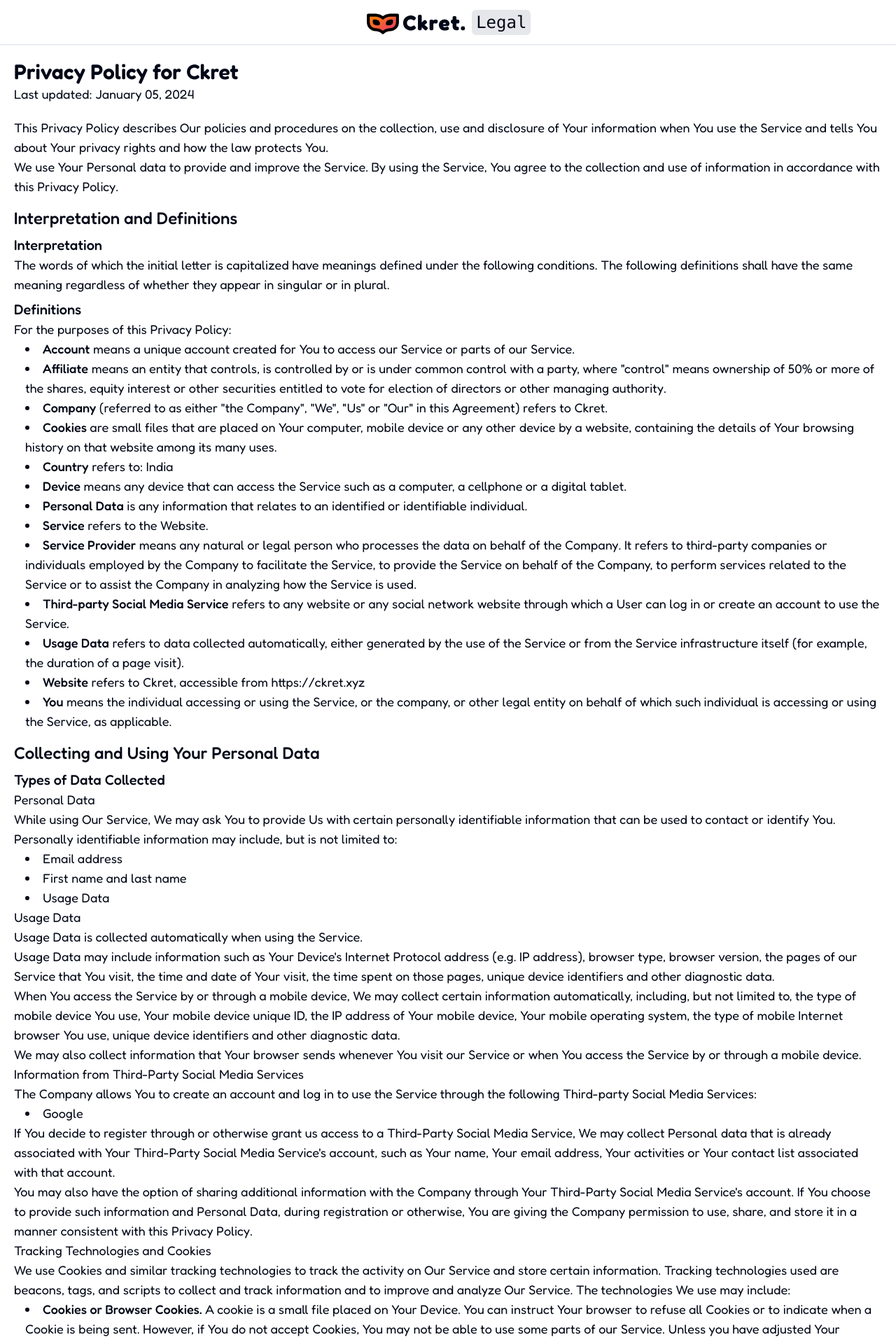
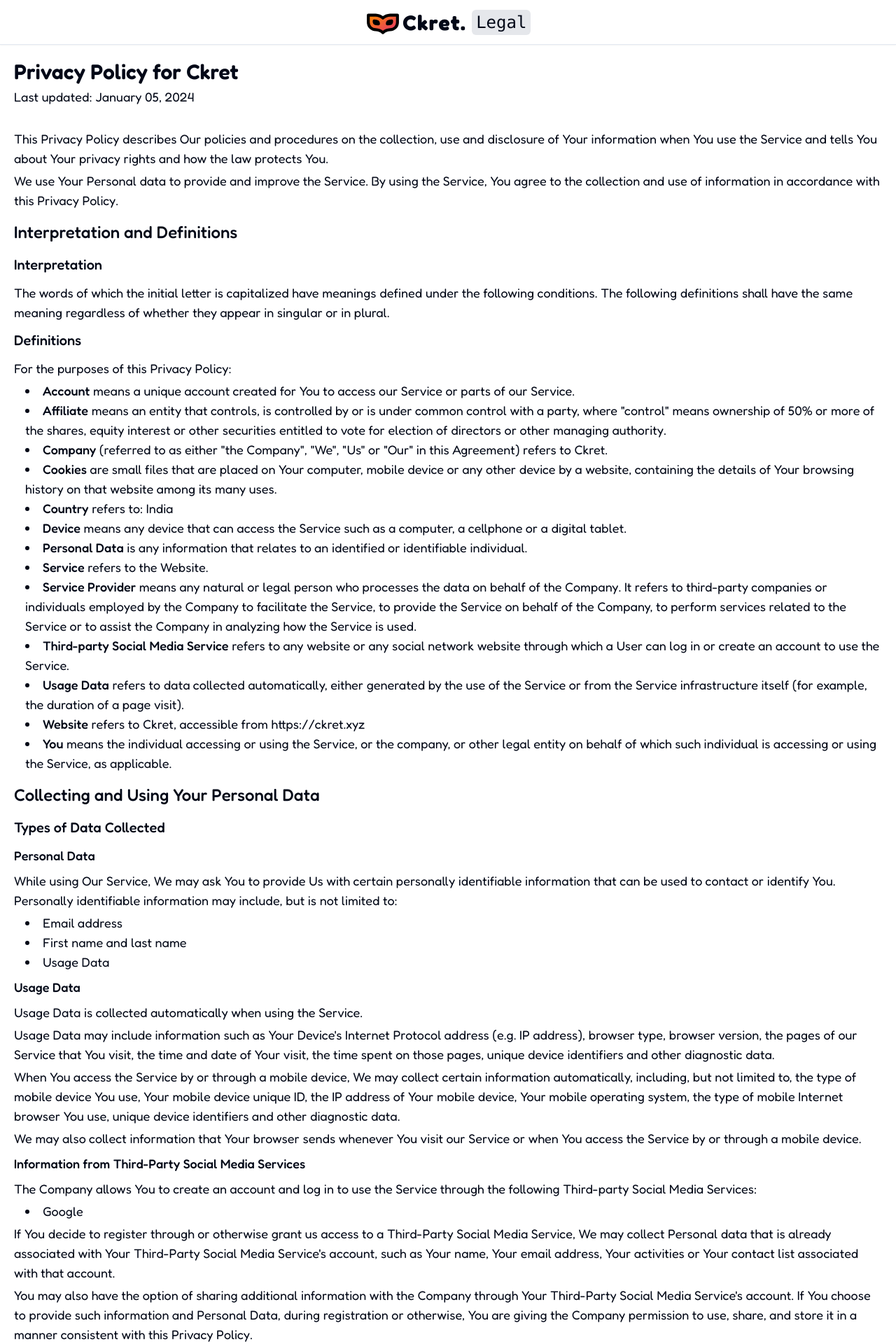
Before and after one commit to s4shibam/ckret, a Next.js app: page /legal/privacy-policy in a window 1280 px wide. Shown: the top 1920 px of the page at 70% size. Built offline with nearby package versions, Linux system fonts and the light colour scheme; no server answers; what tailwindcss-animated would draw is missing.

Commit message:
style: margin, padding, alignment fix

```diff
--- a/src/app/legal/privacy-policy/page.tsx
+++ b/src/app/legal/privacy-policy/page.tsx
@@ -2,9 +2,9 @@ import { SUPPORT_EMAIL } from '@lib/constants'
 
 const PrivacyPolicy = () => {
   return (
-    <div>
+    <div className="[&>p]:my-1">
       <h1 className="text-3xl font-semibold">Privacy Policy for Ckret</h1>
-      <p className="mb-5">Last updated: January 05, 2024</p>
+      <p className="!mb-8">Last updated: January 05, 2024</p>
       <p>
         This Privacy Policy describes Our policies and procedures on the
         collection, use and disclosure of Your information when You use the
@@ -16,17 +16,17 @@ const PrivacyPolicy = () => {
         the Service, You agree to the collection and use of information in
         accordance with this Privacy Policy.
       </p>
-      <h2 className="mt-4 text-2xl font-medium">
+      <h2 className="my-4 text-2xl font-medium">
         Interpretation and Definitions
       </h2>
-      <h3 className="mt-2 text-xl font-medium">Interpretation</h3>
+      <h3 className="my-3 text-xl font-medium">Interpretation</h3>
       <p>
         The words of which the initial letter is capitalized have meanings
         defined under the following conditions. The following definitions shall
         have the same meaning regardless of whether they appear in singular or
         in plural.
       </p>
-      <h3 className="mt-2 text-xl font-medium">Definitions</h3>
+      <h3 className="my-3 text-xl font-medium">Definitions</h3>
       <p>For the purposes of this Privacy Policy:</p>
       <ul className="list-inside list-disc [&>*]:pl-4">
         <li>
@@ -103,11 +103,11 @@ const PrivacyPolicy = () => {
           as applicable.
         </li>
       </ul>
-      <h2 className="mt-4 text-2xl font-medium">
+      <h2 className="my-4 text-2xl font-medium">
         Collecting and Using Your Personal Data
       </h2>
-      <h3 className="mt-2 text-xl font-medium">Types of Data Collected</h3>
-      <h4>Personal Data</h4>
+      <h3 className="my-3 text-xl font-medium">Types of Data Collected</h3>
+      <h4 className="my-2 text-lg font-medium">Personal Data</h4>
       <p>
         While using Our Service, We may ask You to provide Us with certain
         personally identifiable information that can be used to contact or
@@ -119,7 +119,7 @@ const PrivacyPolicy = () => {
         <li>First name and last name</li>
         <li>Usage Data</li>
       </ul>
-      <h4>Usage Data</h4>
+      <h4 className="my-2 text-lg font-medium">Usage Data</h4>
       <p>Usage Data is collected automatically when using the Service.</p>
       <p>
         Usage Data may include information such as Your Device&apos;s Internet
@@ -141,7 +141,9 @@ const PrivacyPolicy = () => {
         visit our Service or when You access the Service by or through a mobile
         device.
       </p>
-      <h4>Information from Third-Party Social Media Services</h4>
+      <h4 className="my-2 text-lg font-medium">
+        Information from Third-Party Social Media Services
+      </h4>
       <p>
         The Company allows You to create an account and log in to use the
         Service through the following Third-party Social Media Services:
@@ -163,7 +165,9 @@ const PrivacyPolicy = () => {
         registration or otherwise, You are giving the Company permission to use,
         share, and store it in a manner consistent with this Privacy Policy.
       </p>
-      <h4>Tracking Technologies and Cookies</h4>
+      <h4 className="my-2 text-lg font-medium">
+        Tracking Technologies and Cookies
+      </h4>
       <p>
         We use Cookies and similar tracking technologies to track the activity
         on Our Service and store certain information. Tracking technologies used
@@ -200,7 +204,7 @@ const PrivacyPolicy = () => {
         below:
       </p>
       <ul className="list-inside list-disc [&>*]:pl-4">
-        <li>
+        <li className="[&>p]:pl-4">
           <span className="font-medium">Necessary / Essential Cookies</span>
 
           <p>Type: Session Cookies</p>
@@ -214,7 +218,7 @@ const PrivacyPolicy = () => {
             provide You with those services.
           </p>
         </li>
-        <li>
+        <li className="[&>p]:pl-4">
           <span className="font-medium">
             Cookies Policy / Notice Acceptance Cookies
           </span>
@@ -226,7 +230,7 @@ const PrivacyPolicy = () => {
             cookies on the Website.
           </p>
         </li>
-        <li>
+        <li className="[&>p]:pl-4">
           <span className="font-medium">Functionality Cookies</span>
 
           <p>Type: Persistent Cookies</p>
@@ -245,7 +249,7 @@ const PrivacyPolicy = () => {
         cookies, please visit our Cookies Policy or the Cookies section of our
         Privacy Policy.
       </p>
-      <h3 className="mt-2 text-xl font-medium">Use of Your Personal Data</h3>
+      <h3 className="my-3 text-xl font-medium">Use of Your Personal Data</h3>
       <p>The Company may use Personal Data for the following purposes:</p>
       <ul className="list-inside list-disc [&>*]:pl-4">
         <li>
@@ -347,7 +351,7 @@ const PrivacyPolicy = () => {
           consent.
         </li>
       </ul>
-      <h3 className="mt-2 text-xl font-medium">
+      <h3 className="my-3 text-xl font-medium">
         Retention of Your Personal Data
       </h3>
       <p>
@@ -365,7 +369,7 @@ const PrivacyPolicy = () => {
         functionality of Our Service, or We are legally obligated to retain this
         data for longer time periods.
       </p>
-      <h3 className="mt-2 text-xl font-medium">
+      <h3 className="my-3 text-xl font-medium">
         Transfer of Your Personal Data
       </h3>
       <p>
@@ -388,7 +392,7 @@ const PrivacyPolicy = () => {
         a country unless there are adequate controls in place including the
         security of Your data and other personal information.
       </p>
-      <h3 className="mt-2 text-xl font-medium">Delete Your Personal Data</h3>
+      <h3 className="my-3 text-xl font-medium">Delete Your Personal Data</h3>
       <p>
         You have the right to delete or request that We assist in deleting the
         Personal Data that We have collected about You.
@@ -408,23 +412,23 @@ const PrivacyPolicy = () => {
         Please note, however, that We may need to retain certain information
         when we have a legal obligation or lawful basis to do so.
       </p>
-      <h3 className="mt-2 text-xl font-medium">
+      <h3 className="my-3 text-xl font-medium">
         Disclosure of Your Personal Data
       </h3>
-      <h4>Business Transactions</h4>
+      <h4 className="my-2 text-lg font-medium">Business Transactions</h4>
       <p>
         If the Company is involved in a merger, acquisition or asset sale, Your
         Personal Data may be transferred. We will provide notice before Your
         Personal Data is transferred and becomes subject to a different Privacy
         Policy.
       </p>
-      <h4>Law enforcement</h4>
+      <h4 className="my-2 text-lg font-medium">Law enforcement</h4>
       <p>
         Under certain circumstances, the Company may be required to disclose
         Your Personal Data if required to do so by law or in response to valid
         requests by public authorities (e.g. a court or a government agency).
       </p>
-      <h4>Other legal requirements</h4>
+      <h4 className="my-2 text-lg font-medium">Other legal requirements</h4>
       <p>
         The Company may disclose Your Personal Data in the good faith belief
         that such action is necessary to:
@@ -441,7 +445,7 @@ const PrivacyPolicy = () => {
         </li>
         <li>Protect against legal liability</li>
       </ul>
-      <h3 className="mt-2 text-xl font-medium">
+      <h3 className="my-3 text-xl font-medium">
         Security of Your Personal Data
       </h3>
       <p>
@@ -451,7 +455,7 @@ const PrivacyPolicy = () => {
         means to protect Your Personal Data, We cannot guarantee its absolute
         security.
       </p>
-      <h2 className="mt-4 text-2xl font-medium">Children&apos;s Privacy</h2>
+      <h2 className="my-4 text-2xl font-medium">Children&apos;s Privacy</h2>
       <p>
         Our Service does not address anyone under the age of 13. We do not
         knowingly collect personally identifiable information from anyone under
@@ -467,7 +471,7 @@ const PrivacyPolicy = () => {
         require Your parent&apos;s consent before We collect and use that
         information.
       </p>
-      <h2 className="mt-4 text-2xl font-medium">Links to Other Websites</h2>
+      <h2 className="my-4 text-2xl font-medium">Links to Other Websites</h2>
       <p>
         Our Service may contain links to other websites that are not operated by
         Us. If You click on a third party link, You will be directed to that
@@ -478,7 +482,7 @@ const PrivacyPolicy = () => {
         We have no control over and assume no responsibility for the content,
         privacy policies or practices of any third party sites or services.
       </p>
-      <h2 className="mt-4 text-2xl font-medium">
+      <h2 className="my-4 text-2xl font-medium">
         Changes to this Privacy Policy
       </h2>
       <p>
@@ -495,7 +499,7 @@ const PrivacyPolicy = () => {
         changes. Changes to this Privacy Policy are effective when they are
         posted on this page.
       </p>
-      <h2 className="mt-4 text-2xl font-medium">Contact Us</h2>
+      <h2 className="my-4 text-2xl font-medium">Contact Us</h2>
       <p>
         If you have any questions about this Privacy Policy, You can contact us:
       </p>
```
